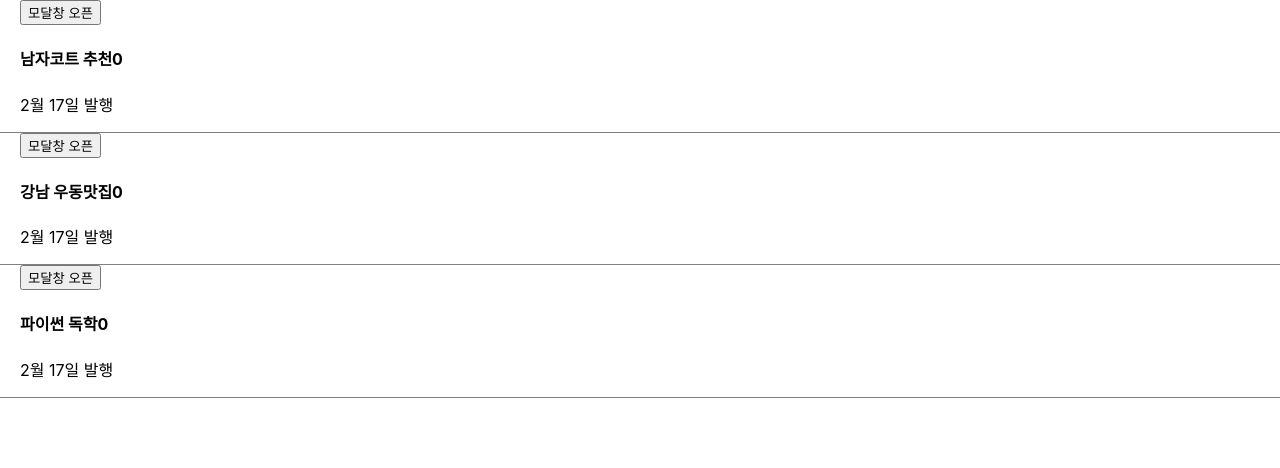
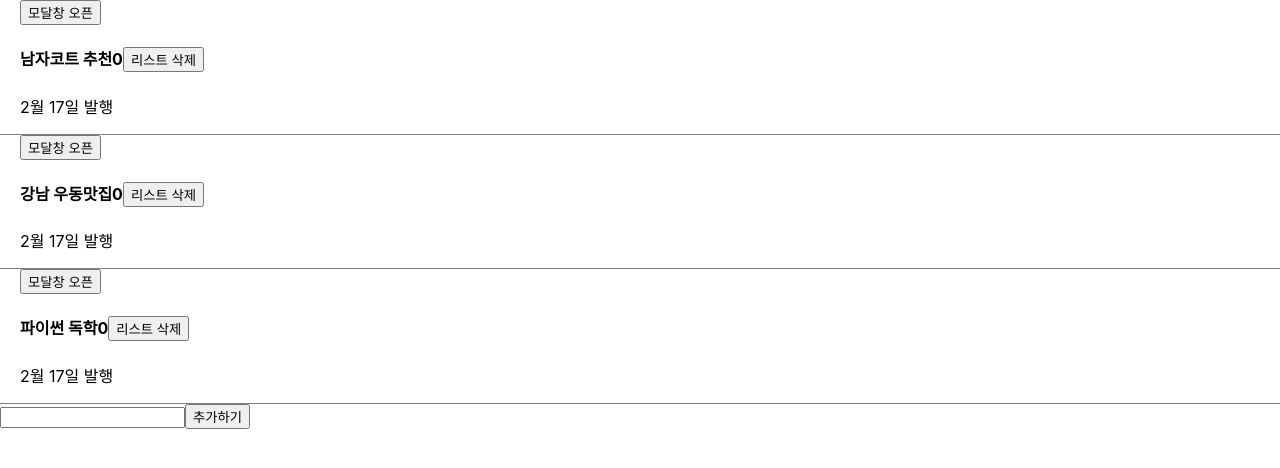
Before and after one commit to eovhdnjawm1/ReactStudy, a React (Create React App) app in the folder blog/: page / in a window 1280 px wide. Shown: the top 468 px of the page. Built offline with nearby package versions, Linux system fonts and the light colour scheme.

Commit message:
✨ input splice, push Update

```diff
--- a/blog/src/App.js
+++ b/blog/src/App.js
@@ -8,6 +8,8 @@ function App() {
   const [good, goodCount] = useState([0,0,0])
   const [modalOnOff, setModal] = useState(false)
   const [propsTitle, setPropsTitle] = useState(0)
+  const [입력값, 입력값변경] = useState('');
+  const [표시값, 표시값변경] = useState('');
   // destructuring 문법
   // let num = [1, 2];
   // let [a, c] = num;
@@ -35,10 +37,10 @@ function App() {
             return (
               <div className='list' key={i}>
                 <button onClick={() => {
-                  {
+
                     setPropsTitle(i)
                     setModal(!modalOnOff)
-                  }
+
                 }}>모달창 오픈</button>
                 <h4>{val}
                   <span onClick={() => {
@@ -48,12 +50,39 @@ function App() {
                     goodCount(따봉);
                   }}>{good[i]}
                   </span>
+                <button onClick={() => {
+                  // const num = i;
+                  // setTitle(title.filter((입력값, i) => i !== num))
+
+                  let copy = [...title];
+                  copy.splice(i, 1);
+                  setTitle(copy);
+                }}>리스트 삭제</button>
                 </h4>
                 <p>2월 17일 발행</p>
               </div>
             )
           })
         }
+        <input type="text" onChange={(e) => {
+          console.log(e.target.value);
+          입력값변경(e.target.value);
+          표시값변경(입력값);
+
+          // e.target 요 이벤트가 발생하는곳
+          // e.target.value 입력한 값을 알려줌
+        }}>
+
+        </input>
+        <button onClick={() => {
+
+          return(
+
+            setTitle([입력값, ...title ])
+
+          )
+        }}>추가하기</button>
+        <h4>{표시값}</h4>
       </div>
       {
         modalOnOff === true ? <Modal setTitle={setTitle} title={title} title2={title2} propsTitle={propsTitle} /> : null
```
